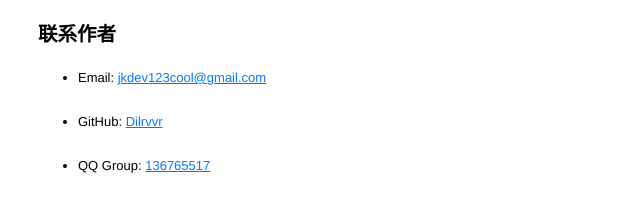
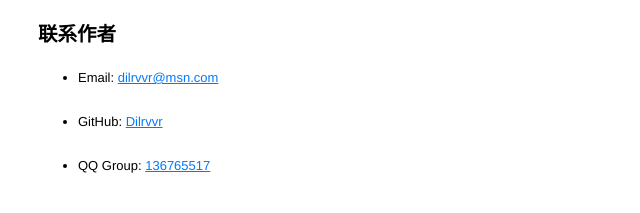
Before and after one commit to Dilrvvr/Afiles, a plain HTML site: page index.html in a window 1280 px wide. Shown: the part 1546-1759 px from the top of the page, 0-640 px from the left. Drawn offline with Linux system fonts and the light colour scheme.

Commit message:
update index

```diff
--- a/index.html
+++ b/index.html
@@ -128,7 +128,7 @@
     <h2>联系作者</h2>
 
     <ul>
-      <li>Email: <a href="mailto:jkdev123cool@gmail.com">jkdev123cool@gmail.com</a></li>
+      <li>Email: <a href="mailto:dilrvvr@msn.com">dilrvvr@msn.com</a></li>
       <br>
       <li>GitHub: <a href="https://github.com/Dilrvvr">Dilrvvr</a></li>
       <br>
```
